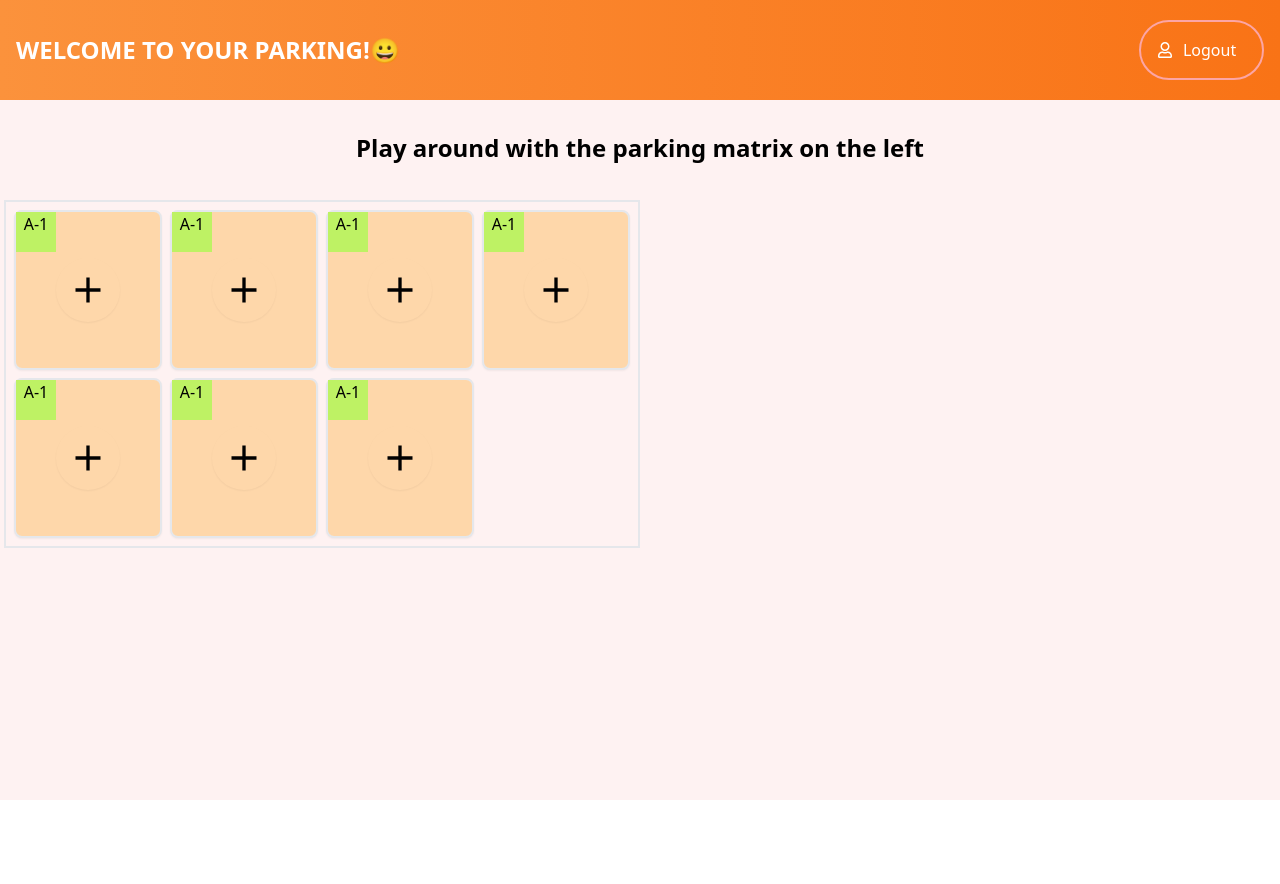
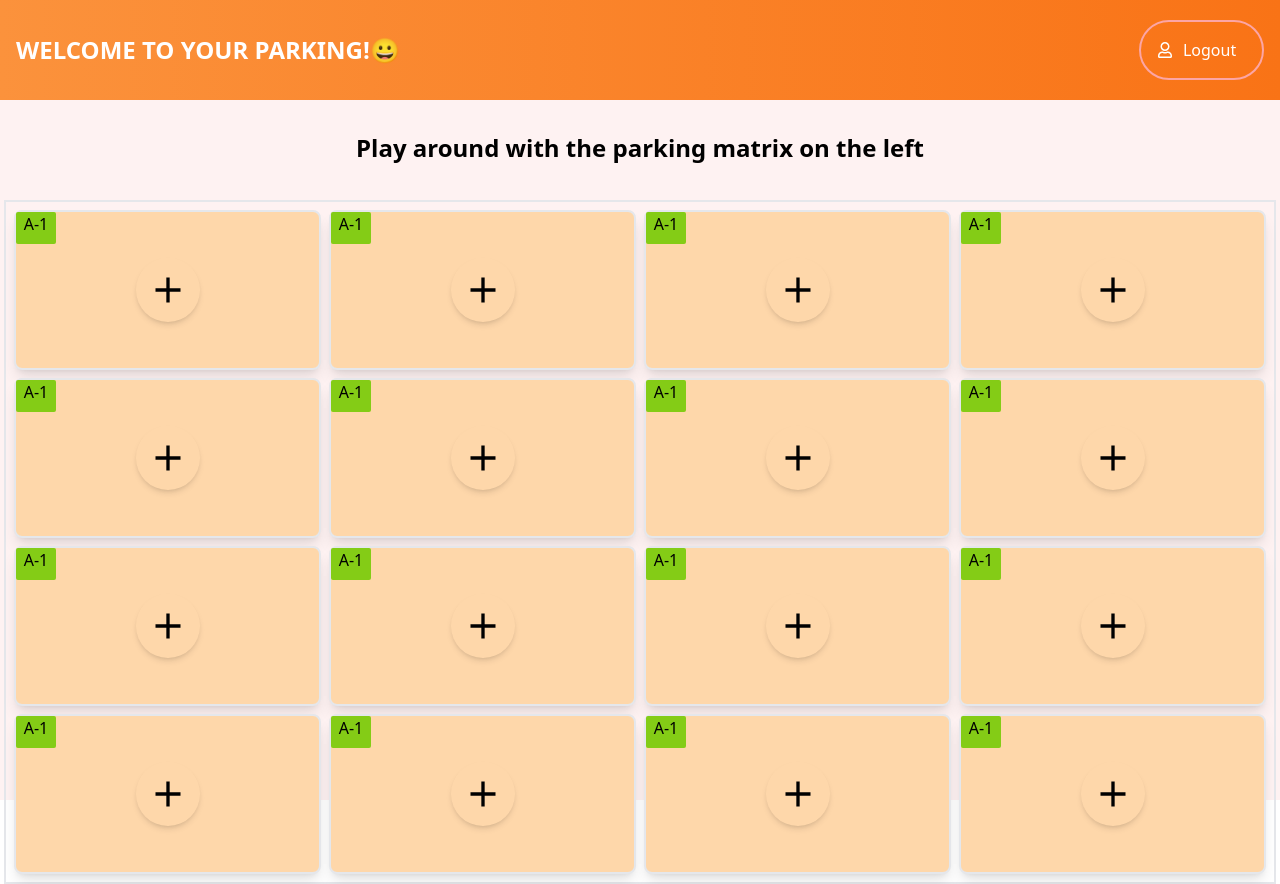
Before and after one commit to MHa55anY/parking-system, a React (Create React App) app in the folder parking-sys-client/: page /parking in a window 1280 px wide. Before the commit the page ends 800 px from the top, so only its background shows below. Built offline with nearby package versions, Linux system fonts and the light colour scheme.

Commit message:
Further development of parking lot UI and improvements

```diff
--- a/parking-sys-client/src/components/inputs/FormInput.tsx
+++ b/parking-sys-client/src/components/inputs/FormInput.tsx
@@ -1,30 +1,34 @@
 import { FC } from "react";
 import { useFormContext } from "react-hook-form";
+import { IconType } from "react-icons";
 
 interface FormInputProps {
     //write props
     name: string;
     type: 'email' | "password" | "text" | "number";
-    label: string;
     placeholder?: string;
+    icon?: IconType;
+
 }
 
 const FormInput: FC<FormInputProps> = ({
   name,
   type,
-  label,
-  placeholder
+  placeholder,
+  icon: Icon
 }) => {
   const { register } = useFormContext();
   return (
-    <div className="w-full flex items-center text-amber-500">
-        {/* <label className="w-[30%] text-[1.5rem]">{label}</label> */}
+    <div className="w-full flex items-center text-amber-500 relative">
+        <div className="absolute inset-y-0 left-1 flex items-center pl-2 font-bold">
+          {Icon && <Icon size={20} color="white"/>}
+        </div>
         <input
           {...register(name)}
           type={type}
           placeholder={placeholder}
-          className="w-full text-white rounded-full h-[50px] p-2 focus:placeholder:opacity-0 bg-gradient-to-r from-orange-500 to-orange-400
-                   placeholder:text-white pl-8"
+          className={`w-full text-white rounded-full h-[50px] p-2 focus:placeholder:opacity-0 bg-gradient-to-r from-orange-500 to-orange-400
+                  placeholder:text-white ${Icon ? 'pl-10' : 'pl-8'}`}
         />
     </div>
   )
--- a/parking-sys-client/src/components/landingPage/LoginCard.tsx
+++ b/parking-sys-client/src/components/landingPage/LoginCard.tsx
@@ -11,18 +11,18 @@ const LoginCard = () => {
     <FormProvider {...methods}>
       <div
         className="w-[500px] h-[500px] fixed p-5 bg-white right-[10%] top-[20%] rounded-md opacity-80 shadow-sm" >
-          <header className="text-2xl text-orange-500 font-bold text-center mb-[100px]">
+          <header className="text-2xl text-orange-500 font-bold text-center mb-[80px]">
             {login ? 'USER LOGIN' : 'CREATE ACCOUNT'}
           </header>
           <div className="flex flex-col gap-8">
-              <FormInput name="email" type="email" label="Email" placeholder="Username" />
-              <FormInput name="password" type="password" label="Password" placeholder="Password" />
+              <FormInput name="email" type="email" placeholder="Username" />
+              <FormInput name="password" type="password" placeholder="Password" />
           </div>
-          <div className="flex justify-center mt-10 text-lg">
+          <div className="flex justify-center mt-10 text-xl">
             <button
               type="submit"
               onClick={handleSubmit(onSubmit)}
-              className="bg-orange-600 hover:opacity-80 p-4 rounded-lg w-[200px] text-white"
+              className="bg-orange-600 hover:opacity-80 p-3 rounded-lg w-[500px] text-white"
             >
               {login ? 'Login' : 'Sign In'}
             </button>
--- a/parking-sys-client/src/components/landingPage/WelcomeText.tsx
+++ b/parking-sys-client/src/components/landingPage/WelcomeText.tsx
@@ -2,7 +2,7 @@ const WelcomeText = () => {
   return (
     <div className="fixed left-[10%] top-[20%] w-[700px]">
         <h1 className="font-bold text-[100px] text-slate-300">
-            Welcome to Your Parking Simulator. 🚘
+            Welcome to Your Parking Simulator.
         </h1>
     </div>
   )
--- a/parking-sys-client/src/components/parking/ParkingMatrix.tsx
+++ b/parking-sys-client/src/components/parking/ParkingMatrix.tsx
@@ -1,8 +1,14 @@
 import ParkingSlot from "./ParkingSlot"
+import ParkingModal from "./ParkingModal";
+import useParkVehicleModal from "../../hooks/useParkVehicleModal";
 
 const ParkingMatrix = () => {
+  const {isOpen, onClose, onOpen} = useParkVehicleModal();
+
   return (
-    <div className="grid grid-cols-4 border-2 p-2 gap-2">
+    <>
+      <div className="grid grid-cols-4 border-2 p-2 gap-2">
+        <ParkingSlot onClick={onOpen}/>
         <ParkingSlot/>
         <ParkingSlot/>
         <ParkingSlot/>
@@ -10,7 +16,17 @@ const ParkingMatrix = () => {
         <ParkingSlot/>
         <ParkingSlot/>
         <ParkingSlot/>
-    </div>
+        <ParkingSlot/>
+        <ParkingSlot/>
+        <ParkingSlot/>
+        <ParkingSlot/>
+        <ParkingSlot/>
+        <ParkingSlot/>
+        <ParkingSlot/>
+        <ParkingSlot/>
+      </div>
+      <ParkingModal isOpen={isOpen} onClose={onClose} onOpen={onOpen}/>
+    </>
   )
 }
 
--- a/parking-sys-client/src/components/parking/ParkingScreen.tsx
+++ b/parking-sys-client/src/components/parking/ParkingScreen.tsx
@@ -13,7 +13,7 @@ const ParkingScreen = () => {
         </div>
         {/* CONTENT */}
         <div className="w-full flex justify-between h-[70%] p-1">
-            <div className="w-[50%]">
+            <div className="w-full">
                 <ParkingMatrix />
             </div>
         </div>
--- a/parking-sys-client/src/components/parking/ParkingSlot.tsx
+++ b/parking-sys-client/src/components/parking/ParkingSlot.tsx
@@ -1,4 +1,4 @@
-import { useState } from "react"
+import { FC, useState } from "react"
 import { IoMdAdd } from "react-icons/io";
 
 enum ParkingStates {
@@ -6,27 +6,58 @@ enum ParkingStates {
     OCCUPIED = 'occupied'
 }
 
-const ParkingSlot = () => {
+  // PARKING STRRUCTURE
+  // {
+  //   8936dgjs: {
+    //   userName: string
+    //  phoneNumber: number
+  //     model?: string
+  //     numberPlate: string
+  //     entryTime: timestamp
+  //     isPaymentDone: boolean
+  //   }
+  // }
+
+interface ParkingSlotProps {
+    // slotCode: string;
+    // userName: string;
+    // phoneNumber: number;
+    // model?: string;
+    // numberPlate: string;
+    // entryTime: Date;
+    // isPaymentDone: boolean;
+    onClick?: () => void
+}
+
+const ParkingSlot: FC<ParkingSlotProps> = ({
+        onClick
+    }) => {
     const [parkingState, setParkingState] = useState<ParkingStates>(ParkingStates.VACANT);
     const ViewForVacant = () => (
-        <button className="p-8 h-[20%] w-[20%] hover:bg-red-400 shadow-sm rounded-full m-auto flex items-center justify-center " >
+        <button
+            className="p-8 h-[20%] w-[20%] hover:bg-red-400 shadow-md rounded-full m-auto flex items-center justify-center "
+            onClick={onClick}
+        >
             <div>
                 <IoMdAdd className="text-[40px]"/>
             </div>
         </button>
     )
+
     const ViewForOccupied = () => (
         <div className="m-auto text-[50px]">🚘</div>
     )
+
     const view =  {
             [ParkingStates.VACANT]: <ViewForVacant/>,
             [ParkingStates.OCCUPIED]: <ViewForOccupied/>
         }[parkingState];
-    const colorLabel = parkingState === ParkingStates.VACANT ? "bg-lime-300" : "bg-red-500"
+
+    const colorLabel = parkingState === ParkingStates.VACANT ? "bg-lime-500" : "bg-red-500"
 
     return (
-        <div className="border-2 w-full min-h-[10rem] bg-orange-200 rounded-lg shadow-sm flex hover:opacity-80 cursor-pointer">
-            <div className={"fixed h-10 w-10  m-auto " + colorLabel} >
+        <div className="border-2 w-full min-h-[10rem] bg-orange-200 rounded-lg shadow-lg flex hover:opacity-80 cursor-pointer">
+            <div className={"fixed rounded-sm h-8 w-10  m-auto " + colorLabel} >
                 <p className="h-full w-full text-center">A-1</p>
             </div>
             {view}
```
